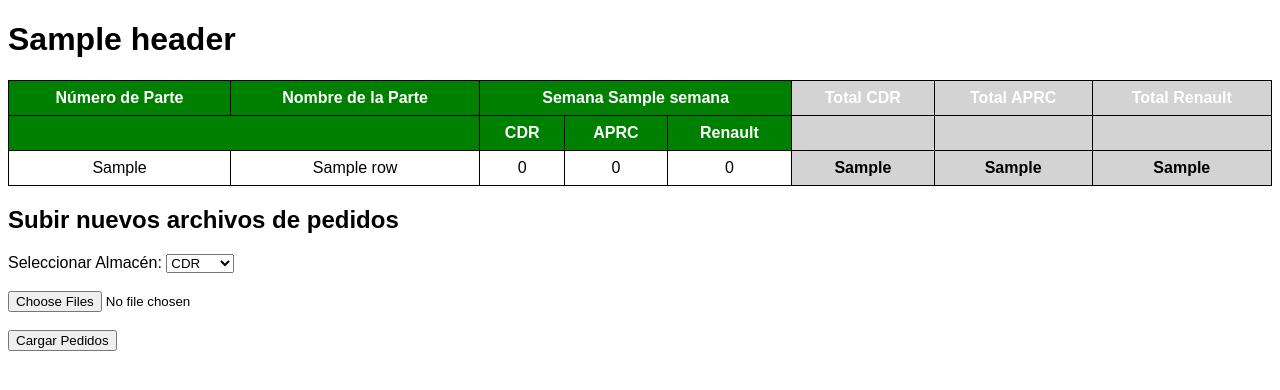
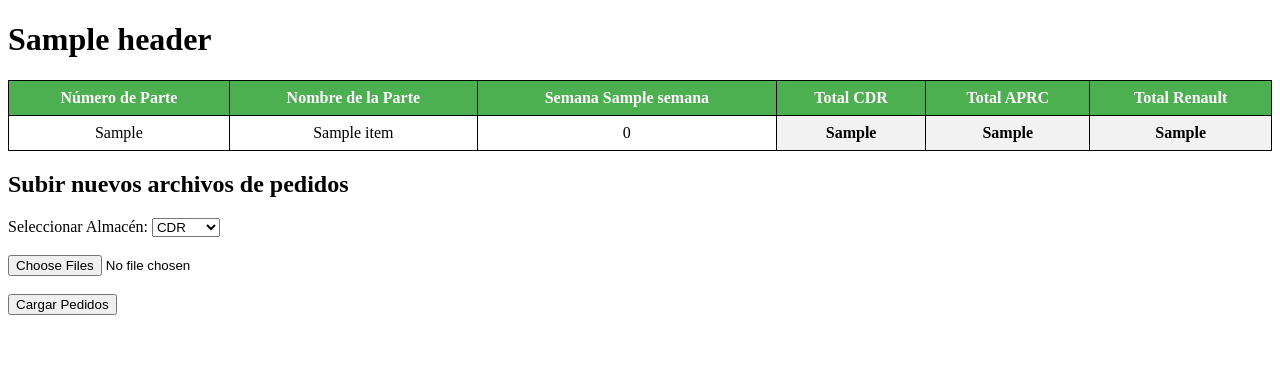
Before and after one commit to Alex21jimenez/Procesador-de-pedidos, a Flask app: template templates/table.html in a window 1280 px wide. Shown: the top 390 px of the page. Run offline with Flask 3, Linux system fonts and the light colour scheme; the template is opened without the code that fills it: most values are stand-ins (such as "Sample title", 1, 10 or a date in 2020).

Commit message:
Optimización de tabla y mejoras en SQLite

```diff
--- a/templates/table.html
+++ b/templates/table.html
@@ -5,9 +5,6 @@
     <meta name="viewport" content="width=device-width, initial-scale=1.0">
     <title>{{ header }}</title>
     <style>
-        body {
-            font-family: Arial, sans-serif;
-        }
         table {
             width: 100%;
             border-collapse: collapse;
@@ -18,56 +15,49 @@
             text-align: center;
         }
         th {
-            background-color: green;
+            background-color: #4CAF50;
             color: white;
         }
-        .total-column {
-            background-color: lightgray;
+        .totales {
+            background-color: #f2f2f2;
             font-weight: bold;
         }
     </style>
 </head>
 <body>
-
     <h1>{{ header }}</h1>
-
     <table>
         <thead>
             <tr>
                 <th>Número de Parte</th>
                 <th>Nombre de la Parte</th>
                 {% for semana in semanas %}
-                <th colspan="3">Semana {{ semana }}</th>
+                    <th>Semana {{ semana }}</th>
                 {% endfor %}
-            <th class="total-column">Total CDR</th>
-            <th class="total-column">Total APRC</th>
-            <th class="total-column">Total Renault</th>
-        </tr>
-        <tr>
-            <th colspan="2"></th>
-            {% for semana in semanas %}
-                <th>CDR</th>
-                <th>APRC</th>
-                <th>Renault</th>
-            {% endfor %}
-            <th class="total-column"></th>
-            <th class="total-column"></th>
-            <th class="total-column"></th>
+                <th>Total CDR</th>
+                <th>Total APRC</th>
+                <th>Total Renault</th>
             </tr>
         </thead>
         <tbody>
-        {% for row in data %}
+            {% for item in data %}
             <tr>
-            <td>{{ row["Número de Parte"] }}</td>
-            <td>{{ row["Nombre de la Parte"] }}</td>
+                <td>{{ item["Número de Parte"] }}</td>
+                <td>{{ item["Nombre de la Parte"] }}</td>
                 {% for semana in semanas %}
-                <td>{{ row.get(semana, {}).get("CDR", 0) }}</td>
-                <td>{{ row.get(semana, {}).get("APRC", 0) }}</td>
-                <td>{{ row.get(semana, {}).get("Renault", 0) }}</td>
+                    <td>
+                        {% if semana in item %}
+                            CDR: {{ item[semana]["CDR"] }}<br>
+                            APRC: {{ item[semana]["APRC"] }}<br>
+                            Renault: {{ item[semana]["Renault"] }}
+                        {% else %}
+                            0
+                        {% endif %}
+                    </td>
                 {% endfor %}
-            <td class="total-column">{{ row["Total CDR"] }}</td>
-            <td class="total-column">{{ row["Total APRC"] }}</td>
-            <td class="total-column">{{ row["Total Renault"] }}</td>
+                <td class="totales">{{ item["Total CDR"] }}</td>
+                <td class="totales">{{ item["Total APRC"] }}</td>
+                <td class="totales">{{ item["Total Renault"] }}</td>
             </tr>
             {% endfor %}
         </tbody>
@@ -86,6 +76,5 @@
         <br><br>
         <button type="submit">Cargar Pedidos</button>
     </form>
-
 </body>
 </html>
```
Lines whose indentation alone changed are shown as unchanged.
